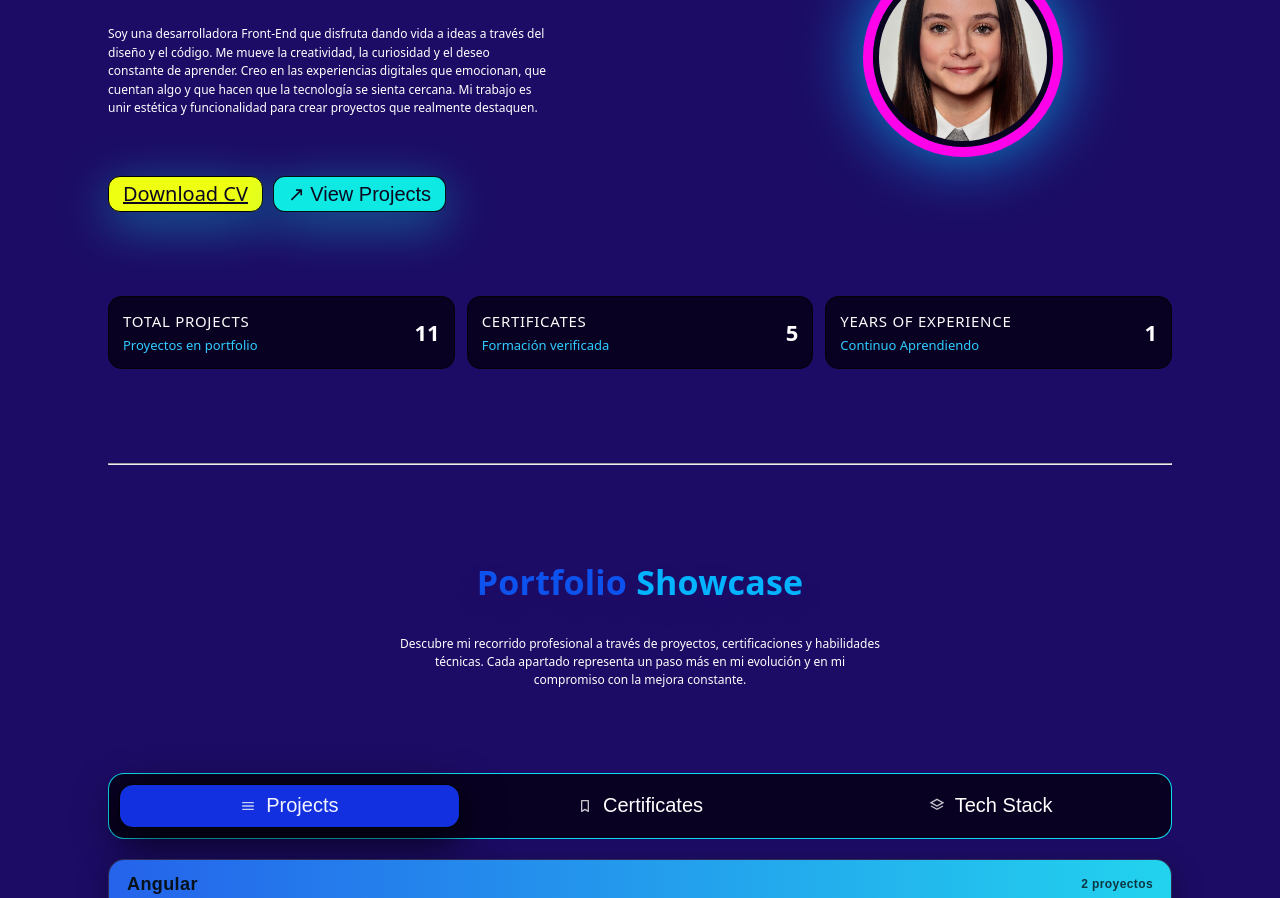
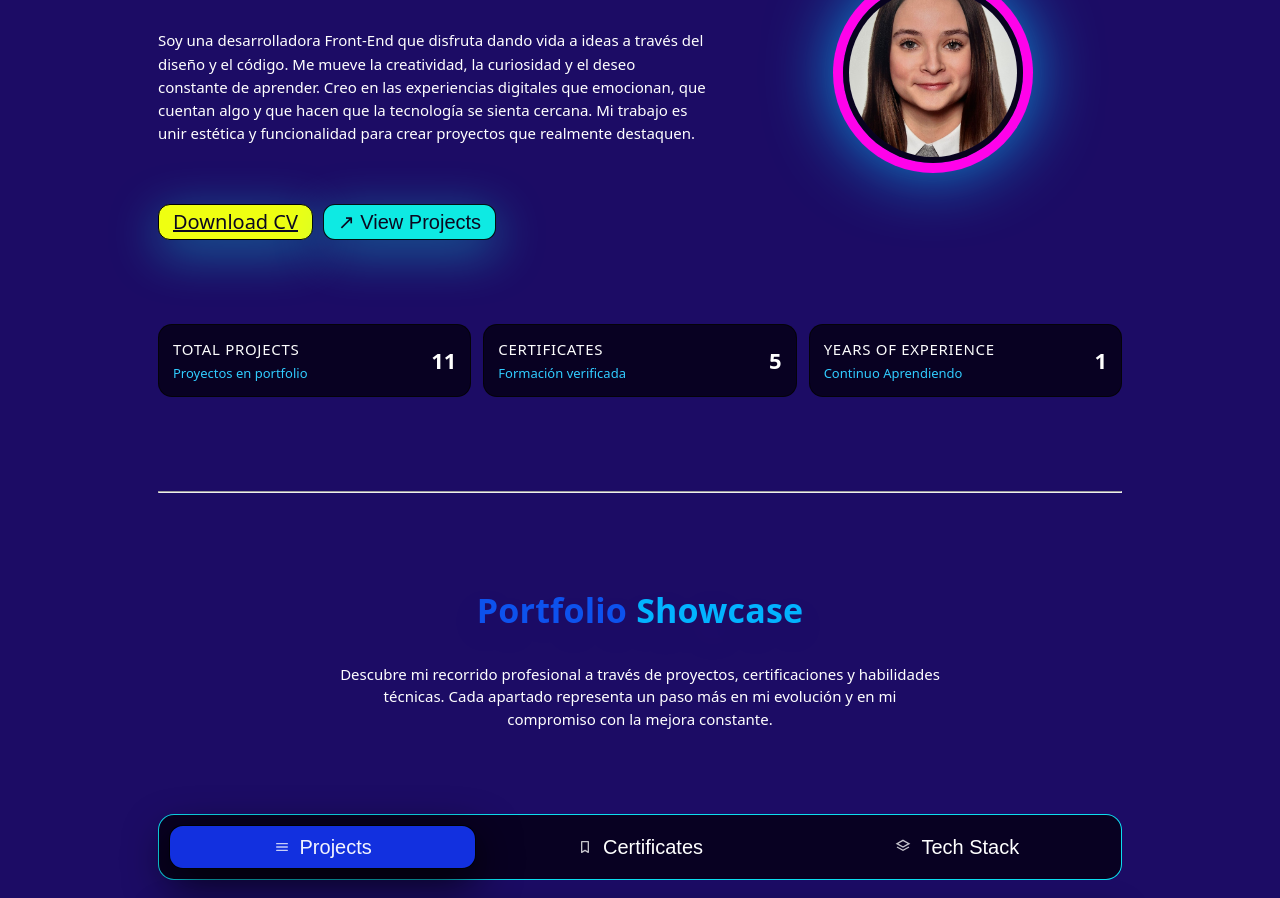
Before and after one commit to lorenamp25/PORTFOLIO, a plain HTML site: page index.html in a window 1280 px wide. Shown: the part 696-1594 px from the top of the page. Drawn offline with Linux system fonts and the light colour scheme.

Commit message:
ajuste tamaño texto

```diff
--- a/styles.css
+++ b/styles.css
@@ -18,7 +18,7 @@
   --r2: 14px;
   --ease: cubic-bezier(.2,.9,.2,1);
 
-  --max: 1100px;
+  --max: 1000px;
 }
 
 *{ box-sizing:border-box; }
@@ -182,7 +182,7 @@ section{ padding: 42px 0; }
   margin: 8px auto 0;
   max-width: 70ch;
   color: rgb(255, 255, 255);
-  font-size: 12px;
+  font-size: 15px;
   line-height: 1.5;
 }
 
@@ -262,7 +262,7 @@ section{ padding: 42px 0; }
 .aboutLeft p{
   margin: 10px 0 0;
   color: rgb(255, 255, 255);
-  font-size: 12px;
+  font-size: 15px;
   line-height: 1.55;
   max-width: 64ch;
 }
@@ -582,9 +582,9 @@ section{ padding: 42px 0; }
   display:grid; place-items:center;
 }
 .x:hover{ background: rgb(230, 22, 22); }
-.mBody{ padding: 14px; font-size: 13px; color: rgb(255, 255, 255); line-height: 1.5; }
+.mBody{ padding: 14px; font-size: 15px; color: rgb(255, 255, 255); line-height: 1.5; }
 
-footer{ margin-top: 24px; text-align:center; color: rgb(255, 255, 255); font-size: 12px; }
+footer{ margin-top: 24px; text-align:center; color: rgb(255, 255, 255); font-size: 14px; }
 
 /* responsive */
 @media (max-width: 980px){
```
